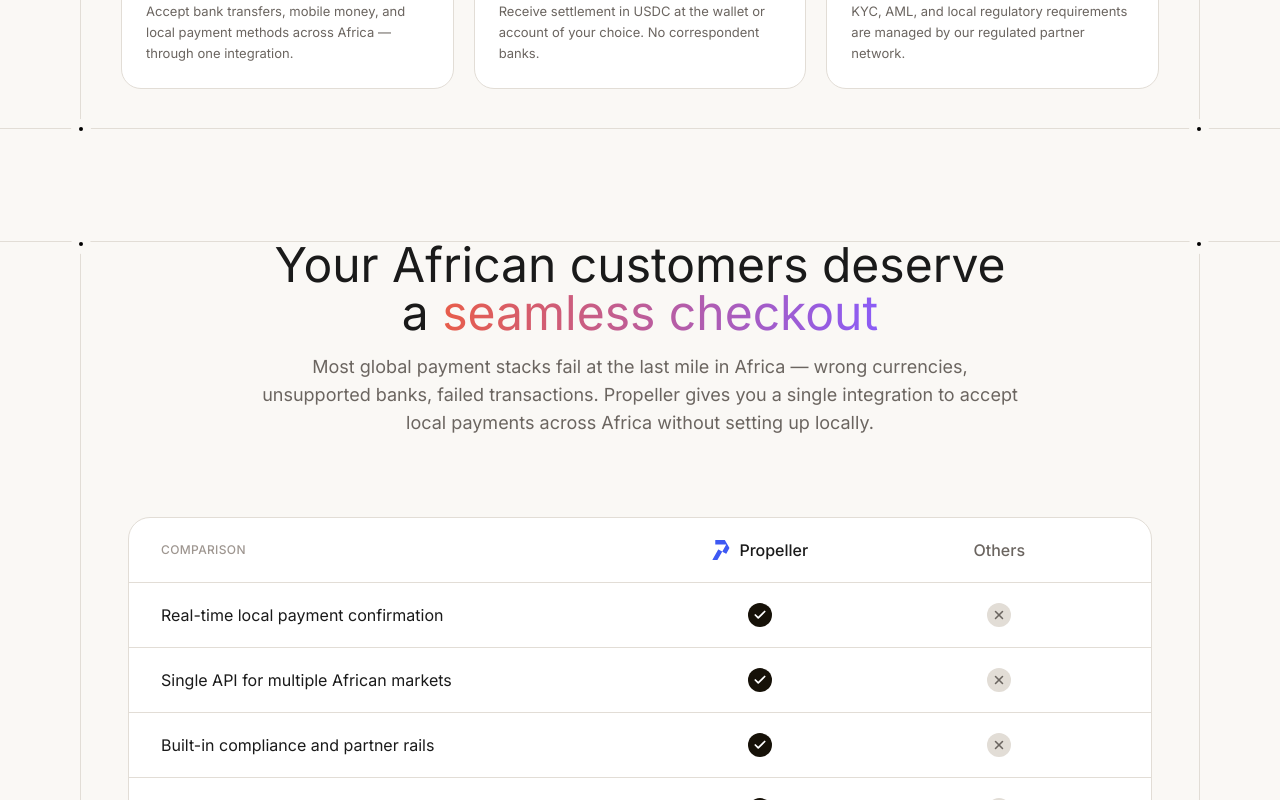
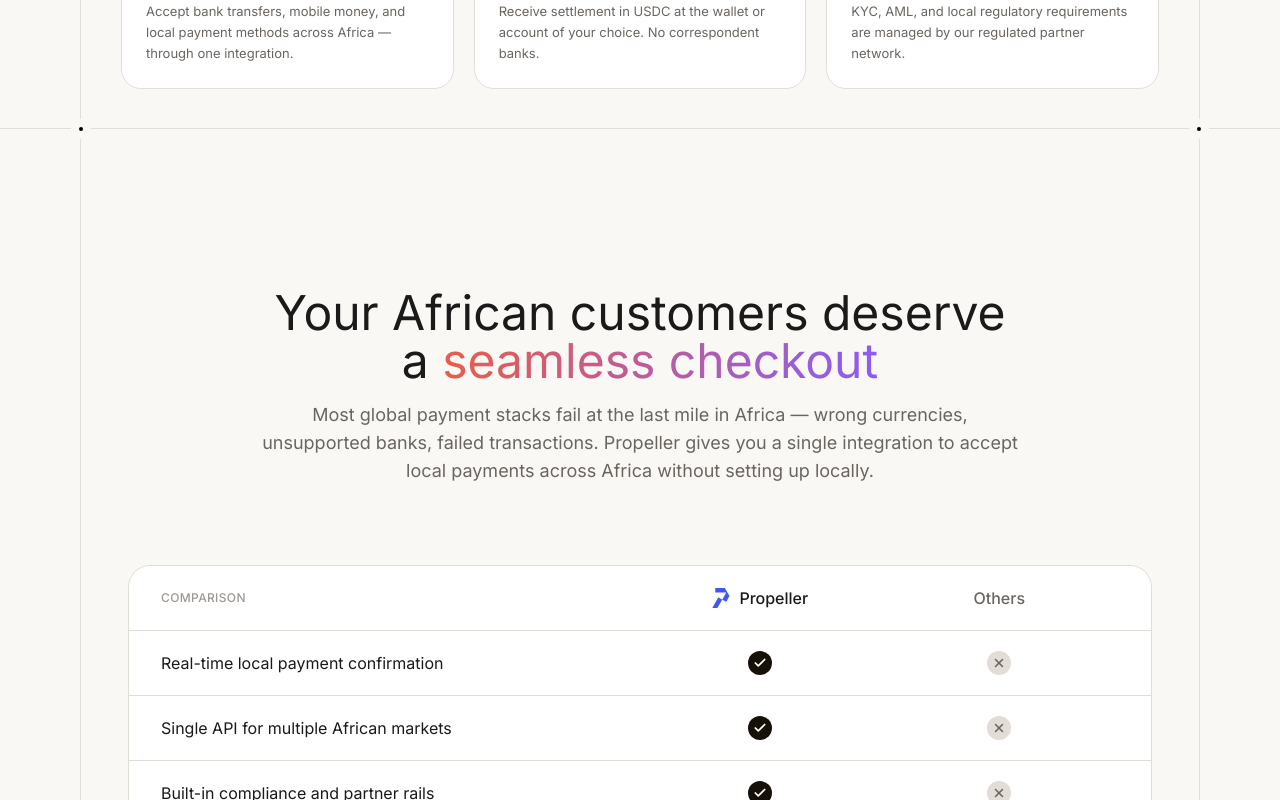
Before and after one commit to withpropeller/propeller, a React (Vite) app in the folder apps/landing/: page / in a window 1280 px wide. Shown: the part 2460-3260 px from the top of the page. Built offline with nearby package versions, Linux system fonts and the light colour scheme; the HTML template or start-up script is replaced by a standard one.

Commit message:
refactor(landing): enhance SectionFrame component with showTop and showBottom props; update layout in CheckoutSection and SolutionsSection for improved styling

```diff
--- a/apps/landing/src/components/CheckoutSection.tsx
+++ b/apps/landing/src/components/CheckoutSection.tsx
@@ -42,8 +42,9 @@
 
 export default function CheckoutSection() {
   return (
-    <section className="bg-cream-50 py-20 md:py-28">
-      <SectionFrame className="px-6 md:px-12 lg:px-20">
+    <section className="bg-cream-50 pb-20 md:pb-28">
+      <SectionFrame showTop={false} className="px-6 md:px-12 lg:px-20">
+        <div className="pt-40 p-10 md:p-18">
         <motion.div
           initial={{ opacity: 0, y: 20 }}
           whileInView={{ opacity: 1, y: 0 }}
@@ -130,6 +131,7 @@
             </div>
           ))}
         </motion.div>
+        </div>
       </SectionFrame>
     </section>
   )
--- a/apps/landing/src/components/SectionFrame.tsx
+++ b/apps/landing/src/components/SectionFrame.tsx
@@ -3,42 +3,61 @@
 interface SectionFrameProps {
   children: ReactNode
   className?: string
+  showTop?: boolean
+  showBottom?: boolean
 }
 
-export default function SectionFrame({ children, className = '' }: SectionFrameProps) {
+export default function SectionFrame({
+  children,
+  className = '',
+  showTop = true,
+  showBottom = true,
+}: SectionFrameProps) {
   return (
     <div className={`relative w-full ${className}`}>
       {/* Full-width top line */}
+      {showTop && (
         <div className="absolute top-0 left-0 right-0 h-px bg-warm-border" />
+      )}
 
       {/* Inner box — left/right borders only */}
       <div className="relative max-w-cinema mx-auto border-l border-r border-warm-border">
         {/* Corner dot — top-left */}
+        {showTop && (
           <div className="absolute -top-[7px] -left-[10px] w-5 h-5 rounded-full bg-cream-50">
             <span className="absolute top-1/2 left-1/2 -translate-x-1/2 -translate-y-1/2 w-1 h-1 rounded-full bg-black" />
           </div>
+        )}
 
         {/* Corner dot — top-right */}
+        {showTop && (
           <div className="absolute -top-[7px] -right-[10px] w-5 h-5 rounded-full bg-cream-50">
             <span className="absolute top-1/2 left-1/2 -translate-x-1/2 -translate-y-1/2 w-1 h-1 rounded-full bg-black" />
           </div>
+        )}
 
         {/* Corner dot — bottom-left */}
+        {showBottom && (
           <div className="absolute -bottom-[10px] -left-[10px] w-5 h-5 rounded-full bg-cream-50 z-20">
             <span className="absolute top-1/2 left-1/2 -translate-x-1/2 -translate-y-1/2 w-1 h-1 rounded-full bg-black" />
           </div>
+        )}
 
         {/* Corner dot — bottom-right */}
+        {showBottom && (
           <div className="absolute -bottom-[10px] -right-[10px] w-5 h-5 rounded-full bg-cream-50 z-20">
             <span className="absolute top-1/2 left-1/2 -translate-x-1/2 -translate-y-1/2 w-1 h-1 rounded-full bg-black" />
           </div>
+        )}
 
         {/* Content */}
         <div className="relative z-10">{children}</div>
       </div>
 
       {/* Full-width bottom line */}
+      {showBottom && (
         <div className="absolute bottom-0 left-0 right-0 h-px bg-warm-border" />
+      )}
     </div>
   )
 }
--- a/apps/landing/src/components/SolutionsSection.tsx
+++ b/apps/landing/src/components/SolutionsSection.tsx
@@ -126,7 +126,7 @@
   const active = tabs.find((t) => t.id === activeTab)!
 
   return (
-    <div className="px-4 md:px-6 lg:px-8 py-6">
+    <div className="px-4 md:px-6 lg:px-8 py-6 bg-cream-50">
       <section
         id="solutions"
         className="bg-[#111111] py-20 md:py-28 rounded-[28px]"
```
Lines whose indentation alone changed are shown as unchanged.
